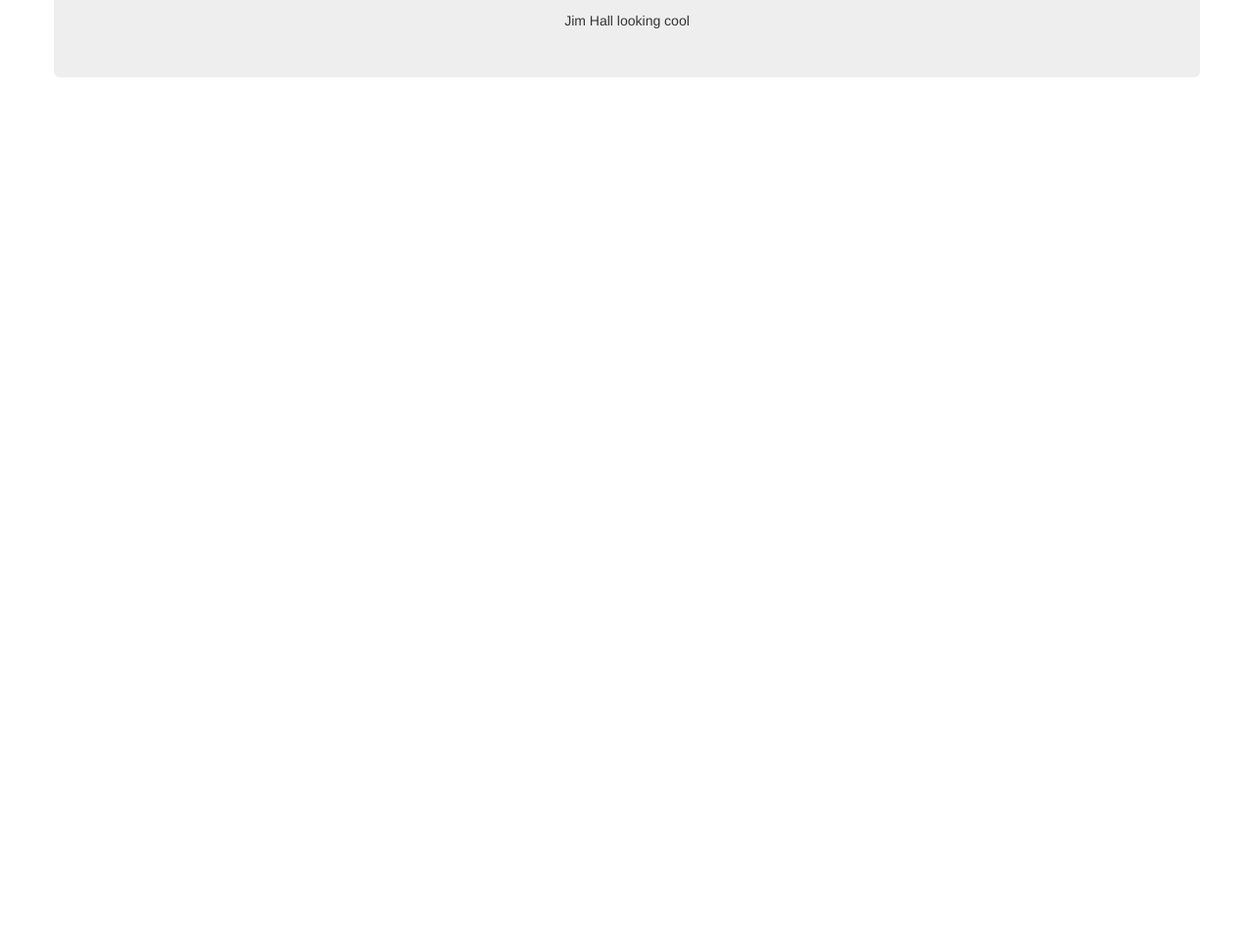
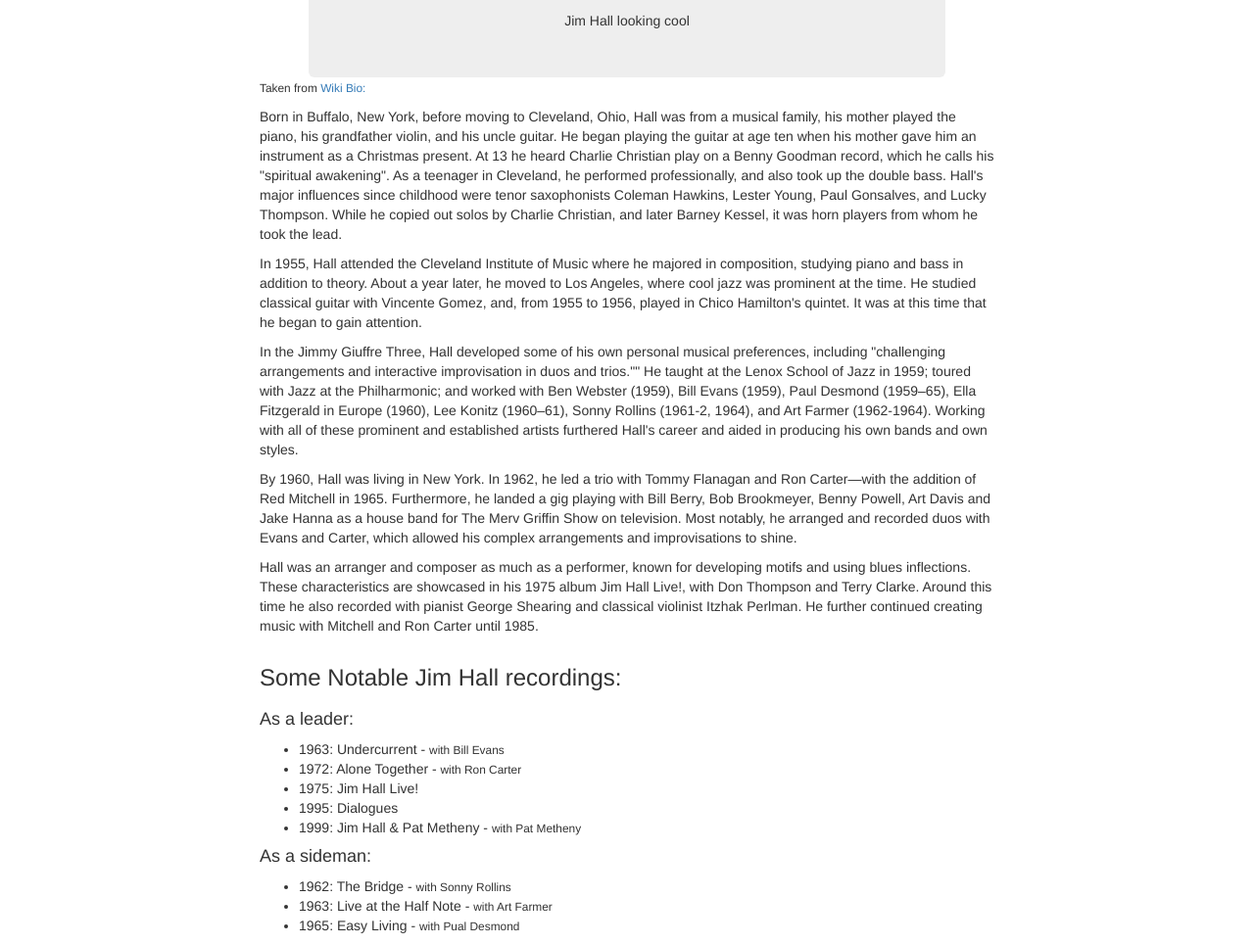
Before and after one commit to Dayun123/freeCodeCampProjects, a plain HTML site: page projects/tribute/index.html in a window 1280 px wide. Shown: the part 580-1545 px from the top of the page at 98% size. Before the commit the page ends 800 px from the top, so only its background shows below. Drawn offline with nearby package versions, Linux system fonts and the light colour scheme.

Commit message:
Add bio and notable recordings. Restrict jumbotron width.

```diff
--- a/projects/tribute/index.html
+++ b/projects/tribute/index.html
@@ -55,9 +55,42 @@ Probably won't need much custom CSS, the goal of the project is just to get a si
         </div>
       </div>
 
-      <!-- A short bio, some notable achievements, and maybe some smaller images to fill out the layout. -->
+      <!-- A short bio. -->
       <div class="row" id="tribute-description">
+        <div class="col-xs-8 col-xs-offset-2">
+          <p><small>Taken from <a href="https://en.wikipedia.org/wiki/Jim_Hall_(musician)#Early_life_and_career" target="_blank">Wiki Bio:</a></small></p>
+          <p>Born in Buffalo, New York, before moving to Cleveland, Ohio, Hall was from a musical family, his mother played the piano, his grandfather violin, and his uncle guitar. He began playing the guitar at age ten when his mother gave him an instrument as a Christmas present. At 13 he heard Charlie Christian play on a Benny Goodman record, which he calls his "spiritual awakening". As a teenager in Cleveland, he performed professionally, and also took up the double bass. Hall's major influences since childhood were tenor saxophonists Coleman Hawkins, Lester Young, Paul Gonsalves, and Lucky Thompson. While he copied out solos by Charlie Christian, and later Barney Kessel, it was horn players from whom he took the lead.</p>
 
+          <p>In 1955, Hall attended the Cleveland Institute of Music where he majored in composition, studying piano and bass in addition to theory. About a year later, he moved to Los Angeles, where cool jazz was prominent at the time. He studied classical guitar with Vincente Gomez, and, from 1955 to 1956, played in Chico Hamilton's quintet. It was at this time that he began to gain attention.</p>
+
+          <p>In the Jimmy Giuffre Three, Hall developed some of his own personal musical preferences, including "challenging arrangements and interactive improvisation in duos and trios."" He taught at the Lenox School of Jazz in 1959; toured with Jazz at the Philharmonic; and worked with Ben Webster (1959), Bill Evans (1959), Paul Desmond (1959–65), Ella Fitzgerald in Europe (1960), Lee Konitz (1960–61), Sonny Rollins (1961-2, 1964), and Art Farmer (1962-1964). Working with all of these prominent and established artists furthered Hall's career and aided in producing his own bands and own styles.</p>
+
+          <p>By 1960, Hall was living in New York. In 1962, he led a trio with Tommy Flanagan and Ron Carter—with the addition of Red Mitchell in 1965. Furthermore, he landed a gig playing with Bill Berry, Bob Brookmeyer, Benny Powell, Art Davis and Jake Hanna as a house band for The Merv Griffin Show on television. Most notably, he arranged and recorded duos with Evans and Carter, which allowed his complex arrangements and improvisations to shine.</p>
+
+
+          <p>Hall was an arranger and composer as much as a performer, known for developing motifs and using blues inflections. These characteristics are showcased in his 1975 album Jim Hall Live!, with Don Thompson and Terry Clarke. Around this time he also recorded with pianist George Shearing and classical violinist Itzhak Perlman. He further continued creating music with Mitchell and Ron Carter until 1985.</p>
+        </div>
+      </div>
+
+      <!-- Some notable Jim Hall recordings -->
+      <div class="row" id="notable-recordings">
+        <div class="col-xs-8 col-xs-offset-2">
+          <h3>Some Notable Jim Hall recordings:</h3>
+          <h4>As a leader:</h4>
+          <ul>
+            <li>1963: Undercurrent - <small>with Bill Evans</small></li>
+            <li>1972: Alone Together - <small>with Ron Carter</small></li>
+            <li>1975: Jim Hall Live!</li>
+            <li>1995: Dialogues</li>
+            <li>1999: Jim Hall &amp; Pat Metheny - <small>with Pat Metheny</small></li>
+          </ul>
+          <h4>As a sideman:</h4>
+          <ul>
+            <li>1962: The Bridge - <small>with Sonny Rollins</small></li>
+            <li>1963: Live at the Half Note - <small>with Art Farmer</small></li>
+            <li>1965: Easy Living - <small>with Pual Desmond</small></li>
+          </ul>
+        </div>
       </div>
 
       <!-- A quote about Jim Hall, use more embellished text and offset this somehow. -->
--- a/projects/tribute/styles/main.css
+++ b/projects/tribute/styles/main.css
@@ -8,6 +8,12 @@ body {
 
 
 /***************************  #hero-img Row  *******************************/
+
+/* Jumbotron was too wide for my tastes, this makes it squeeze in a bit more and also centers it. */
+.jumbotron {
+  max-width: 650px;
+  margin: 0 auto;
+}
 
 /* There was too much vertical spacing between the main headline and the sub-headline */
 #hero-img h2 {
@@ -22,3 +28,10 @@ body {
 #hero-img figcaption {
   margin-top: 14px;
 }
+
+
+/***************************  #notable-recordings  *************************/
+
+#notable-recordings h3 {
+  margin-bottom: 20px;
+}
```
